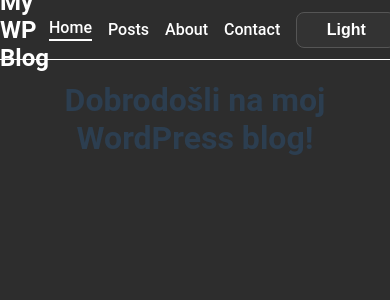
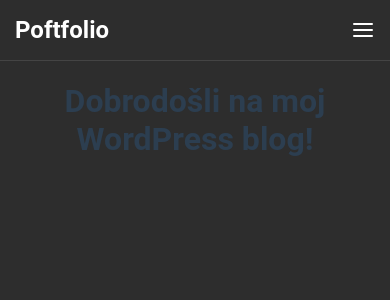
Before and after one commit to StefanST96/wordpress-react-blog, a React (Vite) app: page / in a window 390 px wide. Shown: the top 300 px of the page. Built offline with nearby package versions, Linux system fonts and the light colour scheme.

Commit message:
implementing mobile views

```diff
--- a/src/components/Layout/Navbar/Navbar.jsx
+++ b/src/components/Layout/Navbar/Navbar.jsx
@@ -1,4 +1,4 @@
-import React from "react";
+import React, { useState } from "react";
 import { NavLink } from "react-router-dom";
 import styles from "./Navbar.module.scss";
 import { useTheme } from "../../../context/ThemeContext.jsx";
@@ -6,42 +6,50 @@
 
 const Navbar = () => {
   const { theme, toggleTheme } = useTheme();
+  const [open, setOpen] = useState(false);
+
+  const closeMenu = () => setOpen(false);
 
   return (
     <nav className={styles.navbar}>
       <div className={styles.wrapper}>
-        <div className={styles.logo}>My WP Blog</div>
-        <div className={styles.navLinks}>
-          <NavLink
-            to="/"
-            className={({ isActive }) =>
-              isActive ? `${styles.navLink} ${styles.active}` : styles.navLink
-            }
+        <div className={styles.logo}>Poftfolio</div>
+
+        {/* MOBILE BUTTON */}
+        <div
+          className={styles.hamburger}
+          onClick={() => setOpen((prev) => !prev)}
+        >
+          <svg
+            width="24"
+            height="24"
+            viewBox="0 0 24 24"
+            fill="none"
+            stroke="currentColor"
+            strokeWidth="2"
+            strokeLinecap="round"
           >
+            <line x1="3" y1="6" x2="21" y2="6" />
+            <line x1="3" y1="12" x2="21" y2="12" />
+            <line x1="3" y1="18" x2="21" y2="18" />
+          </svg>
+        </div>
+
+        {/* NAV LINKS */}
+        <div className={`${styles.navLinks} ${open ? styles.open : ""}`}>
+          <NavLink to="/" onClick={closeMenu} className={styles.navLink}>
             Home
           </NavLink>
-          <NavLink
-            to="/posts"
-            className={({ isActive }) =>
-              isActive ? `${styles.navLink} ${styles.active}` : styles.navLink
-            }
-          >
+
+          <NavLink to="/posts" onClick={closeMenu} className={styles.navLink}>
             Posts
           </NavLink>
-          <NavLink
-            to="/about"
-            className={({ isActive }) =>
-              isActive ? `${styles.navLink} ${styles.active}` : styles.navLink
-            }
-          >
+
+          <NavLink to="/about" onClick={closeMenu} className={styles.navLink}>
             About
           </NavLink>
-          <NavLink
-            to="/contact"
-            className={({ isActive }) =>
-              isActive ? `${styles.navLink} ${styles.active}` : styles.navLink
-            }
-          >
+
+          <NavLink to="/contact" onClick={closeMenu} className={styles.navLink}>
             Contact
           </NavLink>
 
@@ -49,7 +57,7 @@
             onClick={toggleTheme}
             title={theme === "light" ? "Dark" : "Light"}
             dark
-          ></Button>
+          />
         </div>
       </div>
     </nav>
--- a/src/components/Layout/Navbar/Navbar.module.scss
+++ b/src/components/Layout/Navbar/Navbar.module.scss
@@ -1,22 +1,21 @@
 .navbar {
-  display: flex;
-  align-items: center;
-  justify-content: center;
-  width: 100%;
+  position: sticky;
+  top: 0;
+  z-index: 100;
+  background-color: #fff;
+  border-bottom: 1px solid #ddd;
+}
+
+.wrapper {
+  max-width: 1000px;
+  margin: 0 auto;
   height: 60px;
-  background-color: #fff;
-  border-bottom: 1px solid #444444;
-  top: 0;
-  position: sticky;
-  z-index: 100;
-}
-.wrapper {
   display: flex;
   justify-content: space-between;
   align-items: center;
-  width: 100%;
-  max-width: 1000px;
+  padding: 0 15px;
 }
+
 .logo {
   font-size: 1.5rem;
   font-weight: bold;
@@ -25,51 +24,79 @@
 .navLinks {
   display: flex;
   gap: 1.5rem;
-  color: white;
-  text-decoration: none;
-  font-weight: 500;
   align-items: center;
-  transition: color 0.2s;
 }
 
 .navLink {
+  text-decoration: none;
   color: #000;
-  text-decoration: none;
   font-weight: 500;
-  transition: color 0.2s;
+  transition: 0.2s;
 
   &:hover {
-    color: #8b8b8b;
-  }
-}
-
-/* Responzivno za male ekrane */
-@media (max-width: 600px) {
-  .navLinks {
-    gap: 1rem;
+    color: #777;
   }
 }
 
 .active {
-  border-bottom: 2px solid #050505;
-  padding-bottom: 2px;
+  border-bottom: 2px solid #000;
+}
+
+.hamburger {
+  cursor: pointer;
+  display: none;
+  color: inherit;
+  transition: transform 0.2s ease;
+
+  &:active {
+    transform: scale(0.9);
+  }
+
+  svg {
+    display: block;
+  }
+}
+@media (max-width: 768px) {
+  .hamburger {
+    display: block;
+  }
+
+  .navLinks {
+    position: absolute;
+    top: 60px;
+    left: 0;
+    right: 0;
+
+    flex-direction: column;
+    background: white;
+    padding: 20px;
+
+    display: none;
+    gap: 15px;
+
+    border-bottom: 1px solid #ddd;
+  }
+
+  .navLinks.open {
+    display: flex;
+  }
 }
 
 [data-theme="dark"] {
   .navbar {
-    background-color: #2d2d2d;
-    border-bottom: 1px solid #ffffff;
+    background: #2d2d2d;
+    border-bottom: 1px solid #444;
   }
 
   .navLink {
     color: #fff;
-
-    &:hover {
-      color: #8b8b8b;
-    }
   }
 
   .active {
     border-bottom: 2px solid #fff;
   }
+
+  .navLinks {
+    background: #2d2d2d;
+  }
 }
--- a/src/components/UI/Select/Select.module.scss
+++ b/src/components/UI/Select/Select.module.scss
@@ -58,6 +58,19 @@
     margin-bottom: 8px;
   }
 }
+@media (max-width: 768px) {
+  .selectField {
+    font-size: 14px;
+    padding: 10px;
+  }
+
+  .options {
+    position: absolute;
+    width: 100%;
+    left: 0;
+    z-index: 10;
+  }
+}
 
 [data-theme="dark"] {
   .select {
--- a/src/pages/Posts/PostCard/PostCard.module.scss
+++ b/src/pages/Posts/PostCard/PostCard.module.scss
@@ -62,8 +62,8 @@
 }
 
 .image {
-  width: 140px;
-  height: 100px;
+  width: 100%;
+  height: auto;
   object-fit: cover;
   border-radius: 6px;
   flex-shrink: 0;
@@ -89,3 +89,38 @@
     color: #9ca3af;
   }
 }
+@media (max-width: 768px) {
+  .card {
+    flex-direction: column;
+    gap: 12px;
+    padding: 16px 0;
+  }
+
+  .image {
+    width: 100%;
+    height: 180px;
+    border-radius: 10px;
+  }
+
+  .title {
+    font-size: 18px;
+    line-height: 1.3;
+  }
+
+  .excerpt {
+    font-size: 14px;
+    -webkit-line-clamp: 2;
+  }
+
+  .metaTop {
+    gap: 6px;
+  }
+
+  .category {
+    font-size: 11px;
+  }
+
+  .metaBottom {
+    font-size: 11px;
+  }
+}
--- a/src/pages/Posts/Posts.jsx
+++ b/src/pages/Posts/Posts.jsx
@@ -27,7 +27,7 @@
   const isSearching = debouncedSearch.length > 0;
 
   const TEXT = {
-    title: "WordPress Postovi",
+    title: "Vesti",
     empty: "Nema postova za pretragu",
   };
 
--- a/src/pages/Posts/Posts.module.scss
+++ b/src/pages/Posts/Posts.module.scss
@@ -7,6 +7,12 @@
     display: flex;
     justify-content: space-around;
     align-items: center;
+  }
+  @media (max-width: 768px) {
+    .filter {
+      flex-direction: column;
+      align-items: center;
+    }
   }
 }
 .card {
@@ -18,9 +24,20 @@
   gap: 20px;
   margin-top: 20px;
 }
+
+/* MOBILE */
 @media (max-width: 768px) {
   .list {
     grid-template-columns: 1fr;
+    gap: 12px;
+  }
+
+  .container {
+    padding: 1rem;
+  }
+
+  .title {
+    font-size: 22px;
   }
 }
 .empty {
@@ -35,8 +52,6 @@
     color: #fff;
     transition: all 0.3s ease;
   }
-
-
 }
 
 .select {
```
